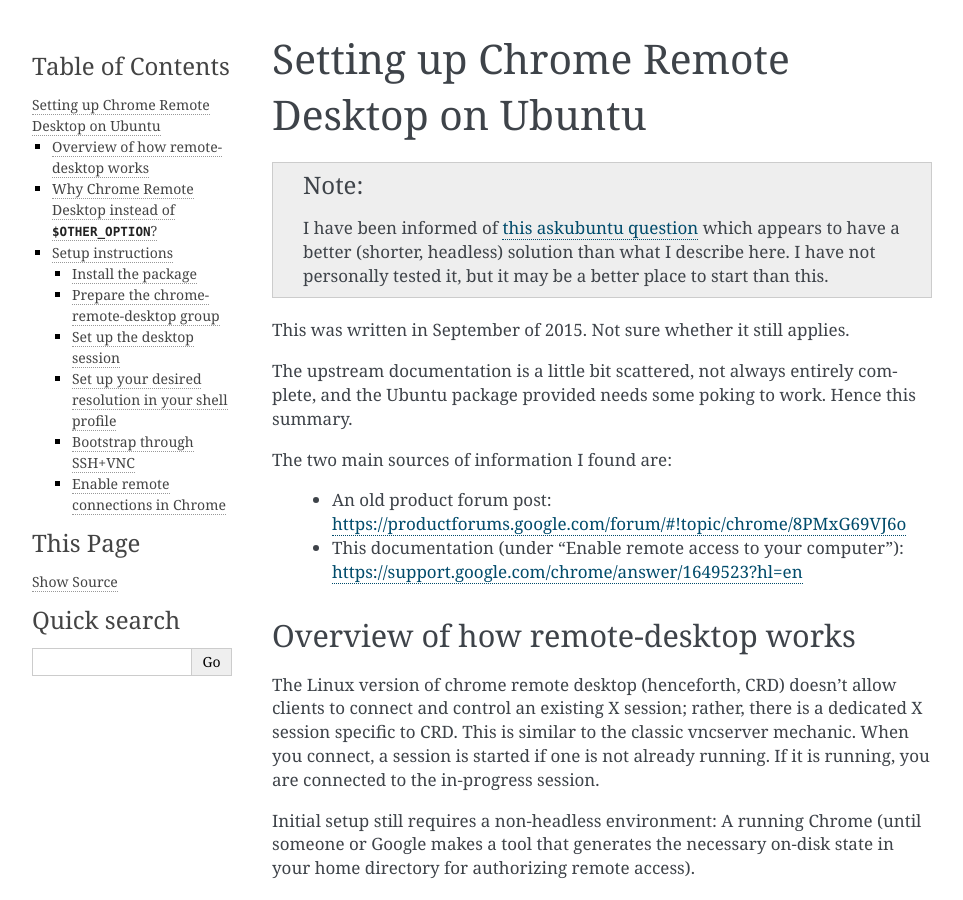
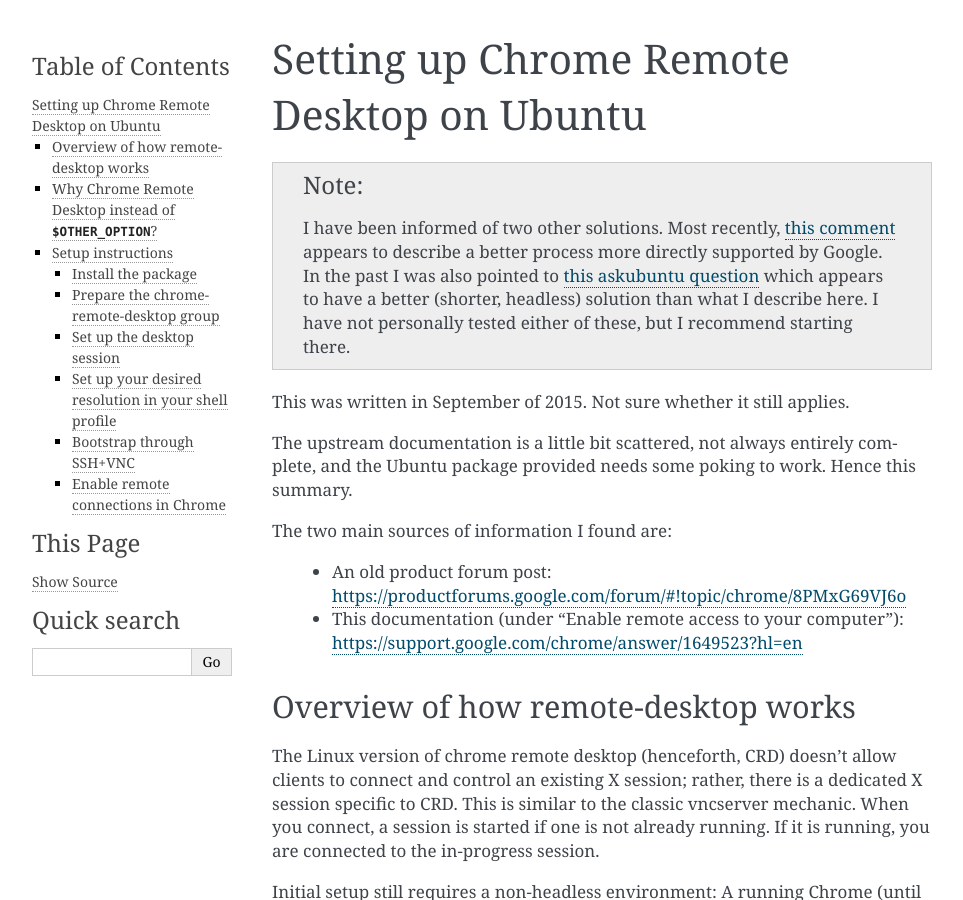
Before and after one commit to scode/docs, a Sphinx documentation site: the page built from docs/source/software/chrome_remote_desktop_ubuntu.rst, in a window 1280 px wide and 900 px high. Shown: the whole window, without its empty margins (148-1111 px from the left). Built offline with Sphinx 7.4.7, drawn with Linux system fonts in a browser that asks for light colours.

Commit message:
Link to what might be the best current mechanism of headless crd init.

```diff
--- a/docs/source/software/chrome_remote_desktop_ubuntu.rst
+++ b/docs/source/software/chrome_remote_desktop_ubuntu.rst
@@ -1,9 +1,12 @@
 Setting up Chrome Remote Desktop on Ubuntu
 ==========================================
 
-.. NOTE:: I have been informed of `this askubuntu question <https://askubuntu.com/questions/795703>`__
+.. NOTE:: I have been informed of two other solutions. Most recently,
+	  `this comment <https://aur.archlinux.org/packages/chrome-remote-desktop/#comment-719586>`__ appears
+	  to describe a better process more directly supported by Google. In the past I was also pointed to
+          `this askubuntu question <https://askubuntu.com/questions/795703>`__
           which appears to have a better (shorter, headless) solution than what I describe here. I
-          have not personally tested it, but it may be a better place to start than this.
+          have not personally tested either of these, but I recommend starting there.
 
 This was written in September of 2015. Not sure whether it still
 applies.
```
